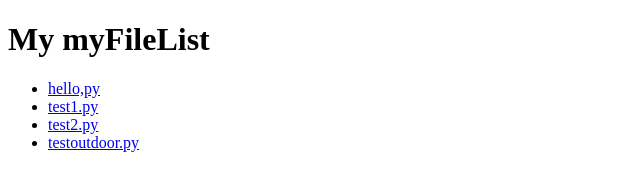
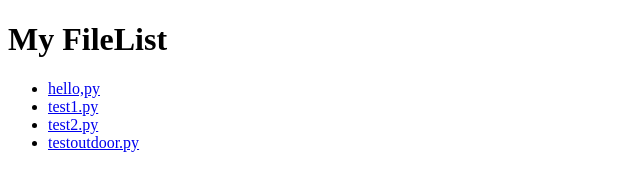
Before and after one commit to bytil70/my_first_project, a plain HTML site: page index.html in a window 1280 px wide. Shown: the whole page, without its empty margins (0-640 px from the left). Drawn offline with Linux system fonts and the light colour scheme.

Commit message:
change head

```diff
--- a/index.html
+++ b/index.html
@@ -6,7 +6,7 @@
     <title>myFileList</title>
 </head>
 <body>
-    <h1>My myFileList</h1>
+    <h1>My FileList</h1>
     <ul>
         <li><a href="hello.py">hello,py</a></li>
         <li><a href="test1.py">test1.py</a></li>
```
